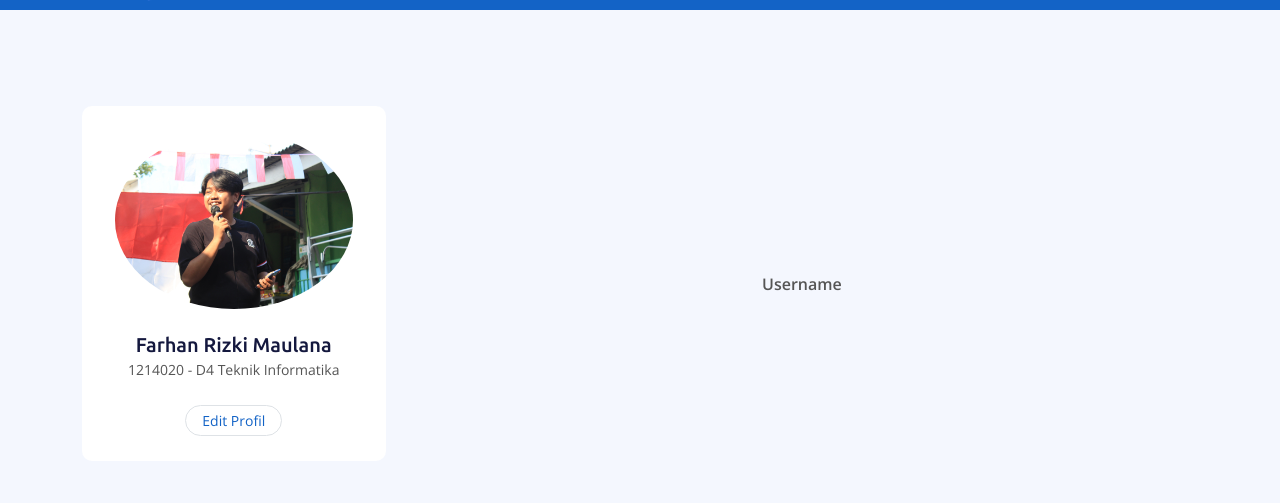
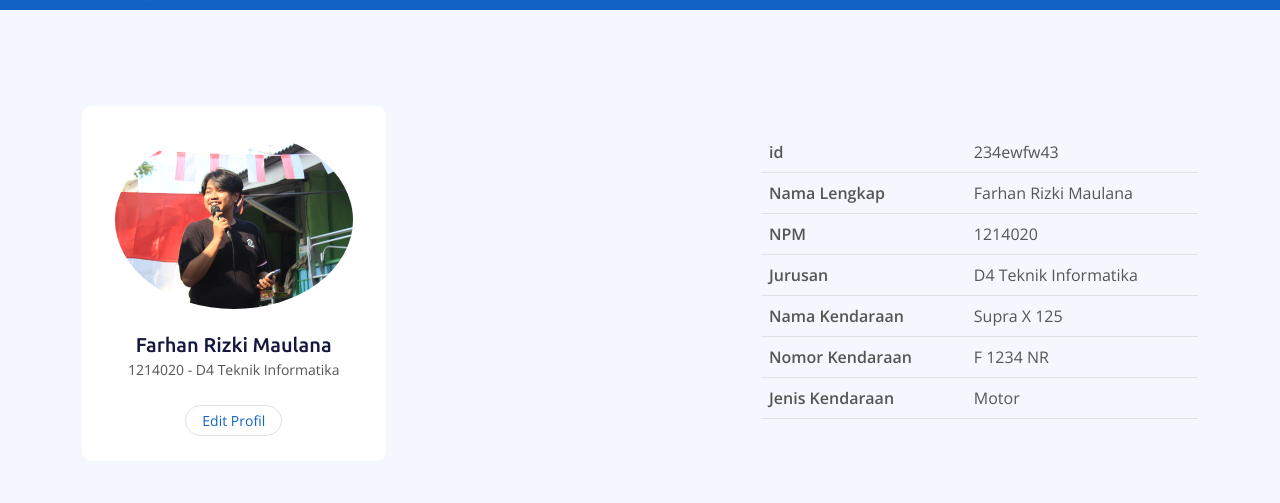
Before and after one commit to PakArbi/pakarbi.github.io, a plain HTML site: page pages/seeprofil.html in a window 1280 px wide. Shown: the part 297-800 px from the top of the page. Drawn offline with nearby package versions, Linux system fonts and the light colour scheme; files whose address does not match are found by name.

Commit message:
merapikan file

```diff
--- a/pages/seeprofil.html
+++ b/pages/seeprofil.html
@@ -140,14 +140,14 @@
                 </div>
 
                 <div class="col-lg-5">
-                    <!-- <table class="table" id="user-table">
+                    <table class="table">
                         <tr>
                             <th scope="col">id</th>
-                            <td>-</td>
+                            <td>234ewfw43</td>
                         </tr>
                         <tr>
                             <th scope="col">Nama Lengkap</th>
-                            <td>-</td>
+                            <td>Farhan Rizki Maulana</td>
                         </tr>
                         <tr>
                             <th scope="col">NPM</th>
@@ -155,36 +155,26 @@
                         </tr>
                         <tr>
                             <th scope="col">Jurusan</th>
-                            <td>-</td>
+                            <td>D4 Teknik Informatika</td>
                         </tr>
                         <tr>
                             <th scope="col">Nama Kendaraan</th>
-                            <td>-</td>
+                            <td>Supra X 125</td>
                         </tr>
                         <tr>
                             <th scope="col">Nomor Kendaraan</th>
-                            <td>-</td>
+                            <td>F 1234 NR</td>
                         </tr>
                         <tr>
                             <th scope="col">Jenis Kendaraan</th>
-                            <td>-</td>
+                            <td>Motor</td>
                         </tr>
-                    </table> -->
-
-                    <table id="user-table">
-                        <thead>
-                            <tr>
-                                <th>Username</th>
-                            </tr>
-                        </thead>
-                        <tbody></tbody>
                     </table>
                 </div>
             </div>
         </div>
     </div>
     <!-- Team End -->
-
 
 
     <!-- Newsletter Start -->
@@ -224,7 +214,6 @@
 
     <!-- Template Javascript -->
     <script src="js/main.js"></script>
-    <script src="js/datajson.js"></script>
 </body>
 
 </html>
```
Also changed, not shown: js/datajson.js (deleted, +0 -21 lines).
